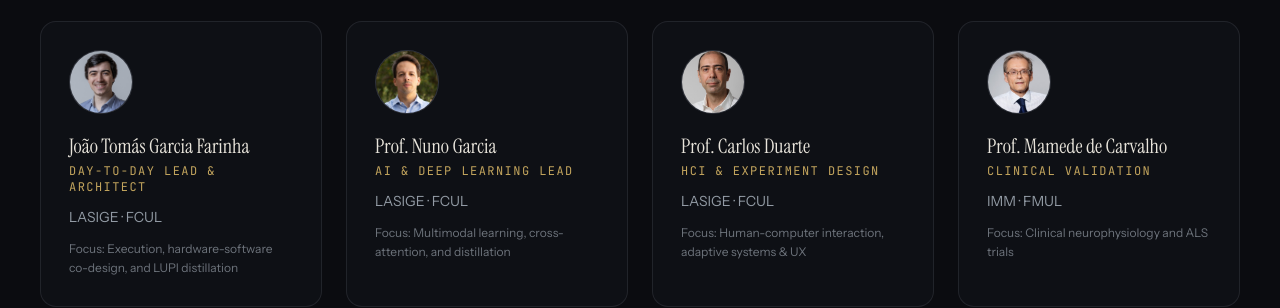
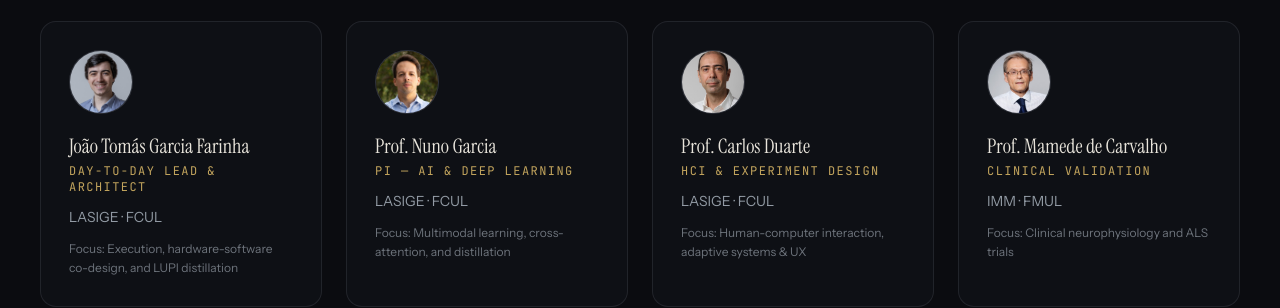
Before and after one commit to JohnGF/lupin, a React (Vite) app: page / in a window 1280 px wide. Shown: the part 6897-7205 px from the top of the page. Built offline with nearby package versions, Linux system fonts and the light colour scheme.

Commit message:
Nuno role: PI AI & Deep Learning

```diff
--- a/src/components/Consortium.tsx
+++ b/src/components/Consortium.tsx
@@ -5,7 +5,7 @@ import mamedePhoto from "../assets/team/mamede.jpg";
 
 const team = [
   { name: "João Tomás Garcia Farinha", role: "Day-to-Day Lead & Architect", org: "LASIGE · FCUL", focus: "Execution, hardware-software co-design, and LUPI distillation", photo: joaoPhoto },
-  { name: "Prof. Nuno Garcia", role: "AI & Deep Learning Lead", org: "LASIGE · FCUL", focus: "Multimodal learning, cross-attention, and distillation", photo: nunoPhoto },
+  { name: "Prof. Nuno Garcia", role: "PI — AI & Deep Learning", org: "LASIGE · FCUL", focus: "Multimodal learning, cross-attention, and distillation", photo: nunoPhoto },
   { name: "Prof. Carlos Duarte", role: "HCI & Experiment Design", org: "LASIGE · FCUL", focus: "Human-computer interaction, adaptive systems & UX", photo: carlosPhoto },
   { name: "Prof. Mamede de Carvalho", role: "Clinical Validation", org: "IMM · FMUL", focus: "Clinical neurophysiology and ALS trials", photo: mamedePhoto },
 ];
```
